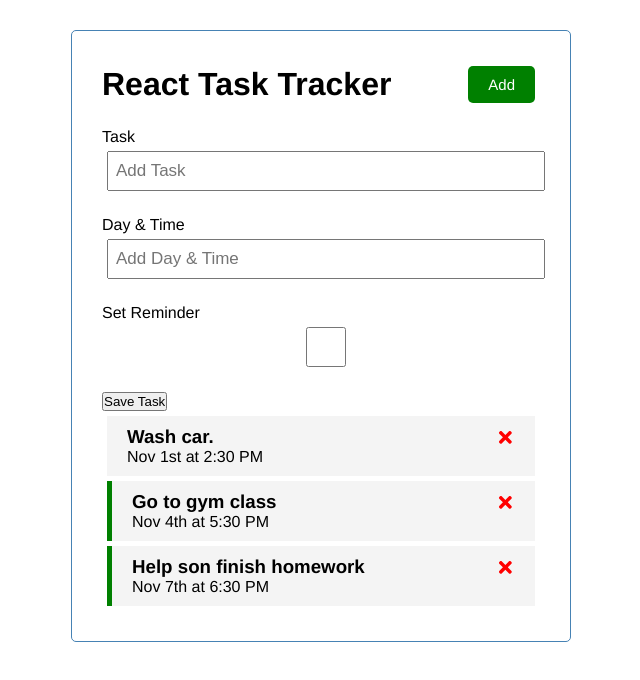
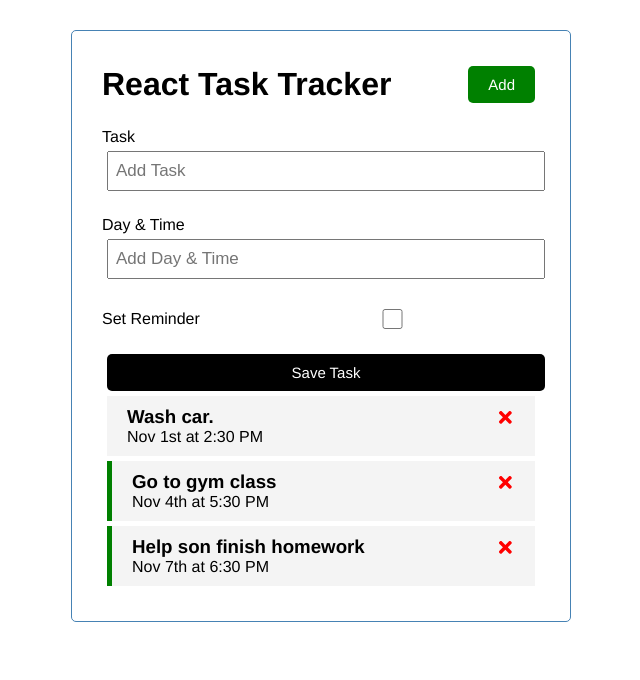
Before and after one commit to JDixon1995/Task-Tracker-App, a React (Create React App) app: page / in a window 1280 px wide. Shown: the top 680 px of the page, without its empty margins (319-959 px from the left). Built offline with nearby package versions, Linux system fonts and the light colour scheme.

Commit message:
added functionality to add a task object to the App state object.

```diff
--- a/src/App.js
+++ b/src/App.js
@@ -27,6 +27,14 @@
     }
 ])
 
+// Add Task
+const addTask = (task) => {
+  const id = Math.floor(Math.random() * 10000) + 1
+
+  const newTask = {id, ...task }
+  setTasks([...tasks, newTask])
+}
+
  //Delete Task
  const deleteTask = (id) => {
    setTasks(tasks.filter((task) => task.id !== id))
@@ -45,7 +53,7 @@
   return (
     <div className="container">
       <Header />
-      <AddTask />
+      <AddTask onAdd={addTask} />
       {tasks.length > 0 ? (<Tasks tasks={tasks}
       onDelete={deleteTask}
       onToggle={toggleReminder} />) :
--- a/src/components/AddTask.js
+++ b/src/components/AddTask.js
@@ -1,22 +1,53 @@
 import React from 'react'
+import { useState } from 'react'
 
-const AddTask = () => {
+const AddTask = ({ onAdd }) => {
+
+    const [text, setText] = useState('')
+    const [day, setDay] = useState('')
+    const [reminder, setReminder] = useState(false)
+
+    const onSubmit = (e) => {
+        e.preventDefault()
+
+        if(!text) {
+            alert('Please add text')
+            return
+        }
+
+        onAdd({ text, day, reminder })
+
+        setText('')
+        setDay('')
+        setReminder(false)
+    }
+
     return (
-        <form className='add-form'>
+        <form className='add-form' onSubmit={onSubmit} >
             <div className='form-control'>
                 <label>Task</label>
-                <input type='text' placeholder='Add Task' />
+                <input type='text' placeholder='Add Task'
+                value={text} onChange={(e) => setText(e.target.value)}
+                />
             </div>
             <div className='form-control'>
                 <label>Day & Time</label>
-                <input type='text' placeholder='Add Day & Time' />
+                <input type='text' placeholder='Add Day & Time'
+                value={day} onChange={(e) => setDay(e.target.value)}
+                />
             </div>
-            <div className='form-control'>
+            <div className='form-control form-control-check'>
                 <label>Set Reminder</label>
-                <input type='checkbox' />
+                <input
+                type='checkbox'
+                checked={reminder}
+                value={reminder}
+                onChange={(e) =>setReminder(e.currentTarget.checked)}
+                />
             </div>
 
-            <input type='submit' value='Save Task' />
+            <input type='submit' value='Save Task'
+            className='btn btn-block' />
         </form>
     )
 }
--- a/src/index.css
+++ b/src/index.css
@@ -88,3 +88,18 @@
   padding: 3px 7px;
   font-size: 17px;
 }
+
+.form-control-check {
+  display: flex;
+  align-items: center;
+  justify-content: space-between;
+}
+
+.form-control-check label {
+  flex: 1;
+}
+
+.form-control-check input {
+  flex: 2;
+  height: 20px;
+}
```
